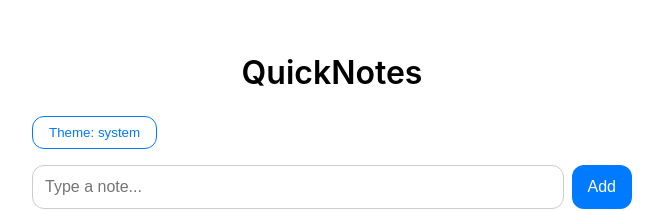
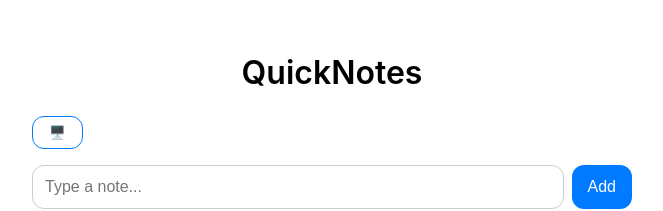
Before and after one commit to panda1312/qnote, a React (Vite) app in the folder frontend/: page / in a window 1280 px wide. Shown: the top 211 px of the page, without its empty margins (308-971 px from the left). Built offline with nearby package versions, Linux system fonts and the light colour scheme; no server answers.

Commit message:
Update ThemeToggle.jsx
switched to icons

```diff
--- a/frontend/src/components/ThemeToggle.jsx
+++ b/frontend/src/components/ThemeToggle.jsx
@@ -9,9 +9,20 @@ function ThemeToggle() {
     else setTheme("light")
   }
 
+  const getIcon = () => {
+    switch (theme) {
+      case "light":
+        return "☀️"
+      case "dark":
+        return "🌙"
+      default:
+        return "🖥️"
+    }
+  }
+
   return (
-    <button onClick={cycleTheme} className="theme-toggle">
-      Theme: {theme}
+    <button onClick={cycleTheme} className="theme-toggle" title={`Theme: ${theme}`}>
+      {getIcon()}
     </button>
   )
 }
```
